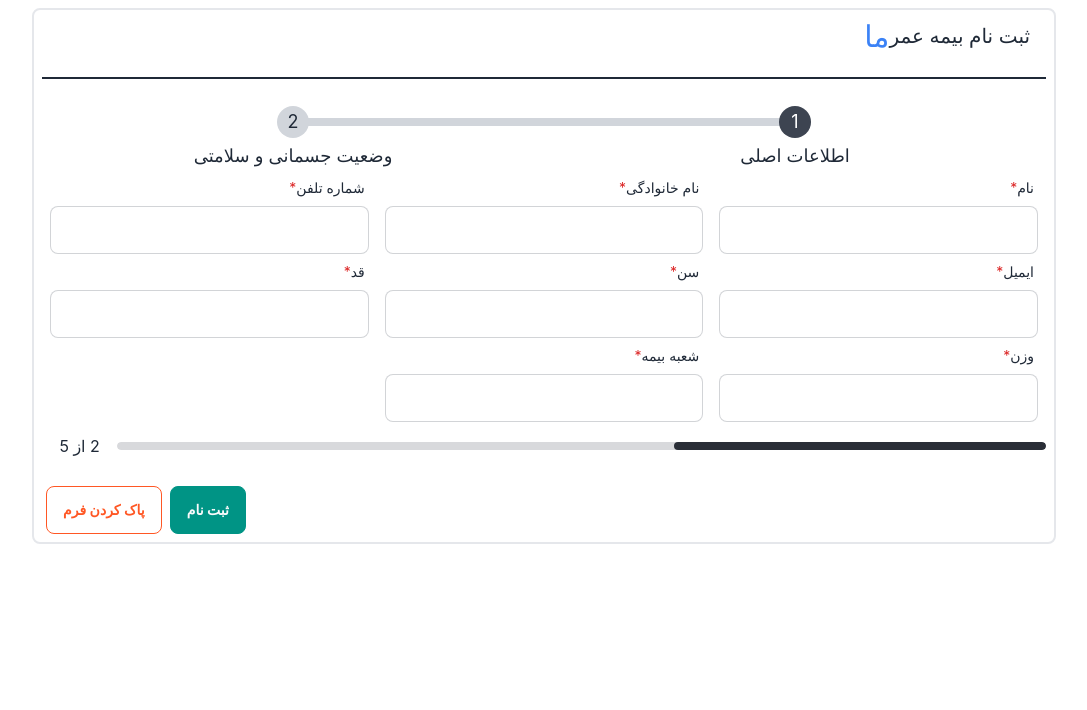
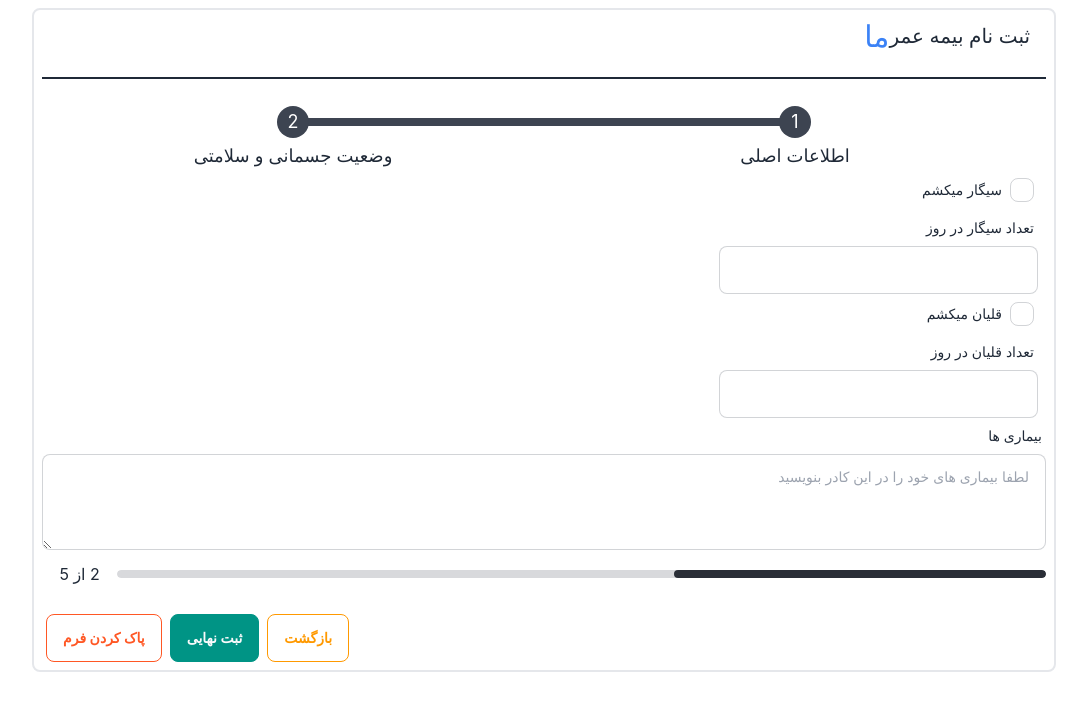
Before and after one commit to aliashahi/gardian-life-insurance, a React (Create React App) app: page / in a window 1280 px wide. Shown: the top 710 px of the page, without its empty margins (96-1183 px from the left). Built offline with nearby package versions, Linux system fonts and the light colour scheme.

Commit message:
Fix footer action funct

```diff
--- a/src/components/FooterActions.tsx
+++ b/src/components/FooterActions.tsx
@@ -1,8 +1,25 @@
-export default function FooterActions() {
+import { BtnConfig } from "../shared";
+
+export default function FooterActions({
+  btnsConfig,
+  onAction,
+}: {
+  btnsConfig: BtnConfig[];
+  onAction?: (action: string) => void;
+}) {
   return (
     <div className="w-full md:flex md:justify-end mt-4">
-      <button className="btn mx-1 btn-success">ثبت نام</button>
-      <button className="btn btn-outline mx-1 btn-error">پاک کردن فرم</button>
+      {btnsConfig.map((config) => {
+        return (
+          <button
+            key={config.id}
+            onClick={() => (onAction ? onAction(config.id) : "")}
+            className={"btn mx-1 " + config.class}
+          >
+            {config.label}
+          </button>
+        );
+      })}
     </div>
   );
 }
--- a/src/components/Input.tsx
+++ b/src/components/Input.tsx
@@ -12,6 +12,7 @@ export function Input(props: InputDto) {
         </span>
       </label>
       <input
+        value={props.value as string}
         name={props.id}
         type={props.type}
         placeholder={props.placeholder ?? ""}
--- a/src/components/Main.tsx
+++ b/src/components/Main.tsx
@@ -1,16 +1,15 @@
 import Header from "./Header";
 import Stepper from "./Stepper";
-import { useRecoilState, useRecoilValue } from "recoil";
+import { useRecoilValue } from "recoil";
 import PrimaryInfoForm from "./PrimaryInfoForm";
 import { stepIndexState } from "../shared/atoms";
 import SecondaryInfoForm from "./SecondaryInfoForm";
 
 export function Main() {
-  // const [stepIndex, setStepIndex] = useState<1 | 2>(1);
   const stepIndex = useRecoilValue(stepIndexState);
 
   return (
-    <div className="w-11/12 md:w-4/5 border-2 border-gray-200 rounded-lg p-2 my-4 md:my-2 ">
+    <div className="w-11/12 md:w-4/5 border-2 border-gray-200 rounded-lg p-2 my-4 md:my-2 transition-all">
       {/* header */}
       <Header />
       <div className="divider"></div>
--- a/src/components/PrimaryInfoForm.tsx
+++ b/src/components/PrimaryInfoForm.tsx
@@ -1,12 +1,26 @@
 import { Input } from "./Input";
 import { useState } from "react";
+import { BtnConfig, stepIndexState } from "../shared";
 import { PrimaryFormDto } from "../shared";
 import FooterActions from "./FooterActions";
 import ProgressIndicator from "./ProgressIndicator";
+import { ACTIONS } from "../shared";
+import { useRecoilState } from "recoil";
 
-export default function PrimaryInfoForm() {
-  const [loadingPersent, setloadingPersent] = useState(0);
-  const [form, setForm] = useState<PrimaryFormDto>({
+const btnsConfig: BtnConfig[] = [
+  {
+    id: ACTIONS.NEXT,
+    label: "صفحه بعد",
+    class: "btn-success",
+  },
+  {
+    id: ACTIONS.CLEAR_FORM,
+    label: "پاک کردن فرم",
+    class: "btn-outline btn-error",
+  },
+];
+
+const getBoilerplateOfForm = () => ({
   first_name: { id: "first_name", value: null },
   last_name: { id: "last_name", value: null },
   phone: { id: "phone", value: null },
@@ -16,6 +30,11 @@ export default function PrimaryInfoForm() {
   weight: { id: "weight", value: 70 },
   insurance_branch: { id: "insurance_branch", value: 1 },
 });
+
+export default function PrimaryInfoForm() {
+  // const [loadingPersent, setloadingPersent] = useState(0);
+  const [stepIndex, setStepIndex] = useRecoilState(stepIndexState);
+  const [form, setForm] = useState<PrimaryFormDto>(getBoilerplateOfForm());
 
   const createErrorMessage = (id: string, value: any) => {
     return undefined;
@@ -31,6 +50,18 @@ export default function PrimaryInfoForm() {
         error: createErrorMessage(id, value),
       },
     });
+  };
+
+  const onActionEvent = (action: string) => {
+    switch (action) {
+      case ACTIONS.NEXT:
+        //if form was valid
+        setStepIndex(2);
+        break;
+      case ACTIONS.CLEAR_FORM:
+        setForm(getBoilerplateOfForm());
+        break;
+    }
   };
 
   return (
@@ -106,7 +137,7 @@ export default function PrimaryInfoForm() {
       {/* ProgressIndicator */}
       <ProgressIndicator max={5} value={2} />
       {/* footer (actions) */}
-      <FooterActions />
+      <FooterActions btnsConfig={btnsConfig} onAction={onActionEvent} />
     </div>
   );
 }
--- a/src/components/SecondaryInfoForm.tsx
+++ b/src/components/SecondaryInfoForm.tsx
@@ -1,26 +1,65 @@
 import { useState } from "react";
-import { SecondaryFormDto } from "../shared";
+import { useRecoilState } from "recoil";
+import { BtnConfig, SecondaryFormDto, stepIndexState } from "../shared";
+import { ACTIONS } from "../shared";
 import Checkbox from "./Checkbox";
 import FooterActions from "./FooterActions";
 import { Input } from "./Input";
 import ProgressIndicator from "./ProgressIndicator";
 import Textarea from "./Textarea";
 
+const btnsConfig: BtnConfig[] = [
+  {
+    id: ACTIONS.CANCEL,
+    label: "بازگشت",
+    class: "btn-outline btn-warning",
+  },
+  {
+    id: ACTIONS.SUBMIT,
+    label: "ثبت نهایی",
+    class: "btn-success",
+  },
+  {
+    id: ACTIONS.CLEAR_FORM,
+    label: "پاک کردن فرم",
+    class: "btn-outline btn-error",
+  },
+];
+
+const getBoilerplateOfForm = () => ({
+  smoke_sigaret: { id: "smoke_sigaret", value: null },
+  smoke_pot: { id: "smoke_pot", value: null },
+  pot_count: { id: "pot_count", value: null },
+  sigaret_count: { id: "sigaret_count", value: null },
+  illness: { id: "illness", value: null },
+});
+
 export default function SecondaryInfoForm(props: any) {
   const [loadingPersent, setloadingPersent] = useState(0);
-  const [form, setForm] = useState<SecondaryFormDto>({
-    smoke_sigaret: { id: "smoke_sigaret", value: null },
-    smoke_pot: { id: "smoke_pot", value: null },
-    pot_count: { id: "pot_count", value: null },
-    sigaret_count: { id: "sigaret_count", value: null },
-    illness: { id: "illness", value: null },
-  });
+  const [stepIndex, setStepIndex] = useRecoilState(stepIndexState);
+  const [form, setForm] = useState<SecondaryFormDto>(getBoilerplateOfForm());
+
+  const onActionEvent = (action: string) => {
+    switch (action) {
+      case ACTIONS.CANCEL:
+        setStepIndex(1);
+        break;
+      case ACTIONS.SUBMIT:
+        ////if form is valid
+        // hooooooooooooooooooraaaaaaaaaaaaa
+        break;
+      case ACTIONS.CLEAR_FORM:
+        setForm(getBoilerplateOfForm());
+        break;
+    }
+  };
 
   return (
     <div>
       <form className="flex flex-wrap">
         <Checkbox
           id={form.smoke_sigaret.id}
+          value={form.smoke_sigaret.value}
           type="checkbox"
           className={
             "w-full " + (form.smoke_sigaret.value === true ? "md:w-1/2" : "")
@@ -29,11 +68,13 @@ export default function SecondaryInfoForm(props: any) {
         />
         <Input
           id={form.sigaret_count.id}
+          value={form.sigaret_count.value}
           type="number"
           label="تعداد سیگار در روز"
         />
         <Checkbox
           id={form.smoke_pot.id}
+          value={form.smoke_pot.value}
           type="checkbox"
           className={
             "w-full " + (form.smoke_sigaret.value === true ? "md:w-1/2" : "")
@@ -42,12 +83,14 @@ export default function SecondaryInfoForm(props: any) {
         />
         <Input
           id={form.pot_count.id}
+          value={form.pot_count.value}
           type="number"
           className="w-full md:w-1/2"
           label="تعداد قلیان در روز"
         />
         <Textarea
           id={form.illness.id}
+          value={form.illness.value}
           type="textarea"
           label="بیماری ها"
           placeholder="لطفا بیماری های خود را در این کادر بنویسید"
@@ -56,7 +99,7 @@ export default function SecondaryInfoForm(props: any) {
       {/* ProgressIndicator */}
       <ProgressIndicator max={5} value={2} />
       {/* footer (actions) */}
-      <FooterActions />
+      <FooterActions btnsConfig={btnsConfig} onAction={onActionEvent} />
     </div>
   );
 }
--- a/src/shared/atoms/step-index.atom.tsx
+++ b/src/shared/atoms/step-index.atom.tsx
@@ -2,5 +2,5 @@ import { atom } from "recoil";
 
 export const stepIndexState = atom<1 | 2>({
   key: "stepIndex",
-  default: 1,
+  default: 2,
 });
--- /dev/null
+++ b/src/shared/enums/actions.enum.tsx
@@ -0,0 +1,6 @@
+export const ACTIONS = {
+  SUBMIT: "SUBMIT",
+  NEXT: "NEXT",
+  CANCEL: "CANCEL",
+  CLEAR_FORM: "CLEAR_FORM",
+};
--- /dev/null
+++ b/src/shared/enums/index.tsx
@@ -0,0 +1 @@
+export * from "./actions.enum";
--- a/src/shared/index.tsx
+++ b/src/shared/index.tsx
@@ -1,2 +1,3 @@
 export * from "./models";
 export * from "./atoms";
+export * from "./enums";
--- /dev/null
+++ b/src/shared/models/footer-btn.model.tsx
@@ -0,0 +1,5 @@
+export interface BtnConfig {
+  id: string;
+  label: string;
+  class: string;
+}
--- a/src/shared/models/index.tsx
+++ b/src/shared/models/index.tsx
@@ -2,3 +2,4 @@ export * from "./input.dto";
 export * from "./field-propertys.model";
 export * from "./primary-form.dto";
 export * from "./secondary-form.dto";
+export * from "./footer-btn.model";
--- a/src/shared/models/input.dto.tsx
+++ b/src/shared/models/input.dto.tsx
@@ -1,6 +1,7 @@
 export interface InputDto {
   id: string;
   label: string;
+  value?: string | boolean | number | null;
   onChange?: (event: any) => void;
   disabled?: boolean;
   error?: string;
```
Lines whose indentation alone changed are shown as unchanged.
